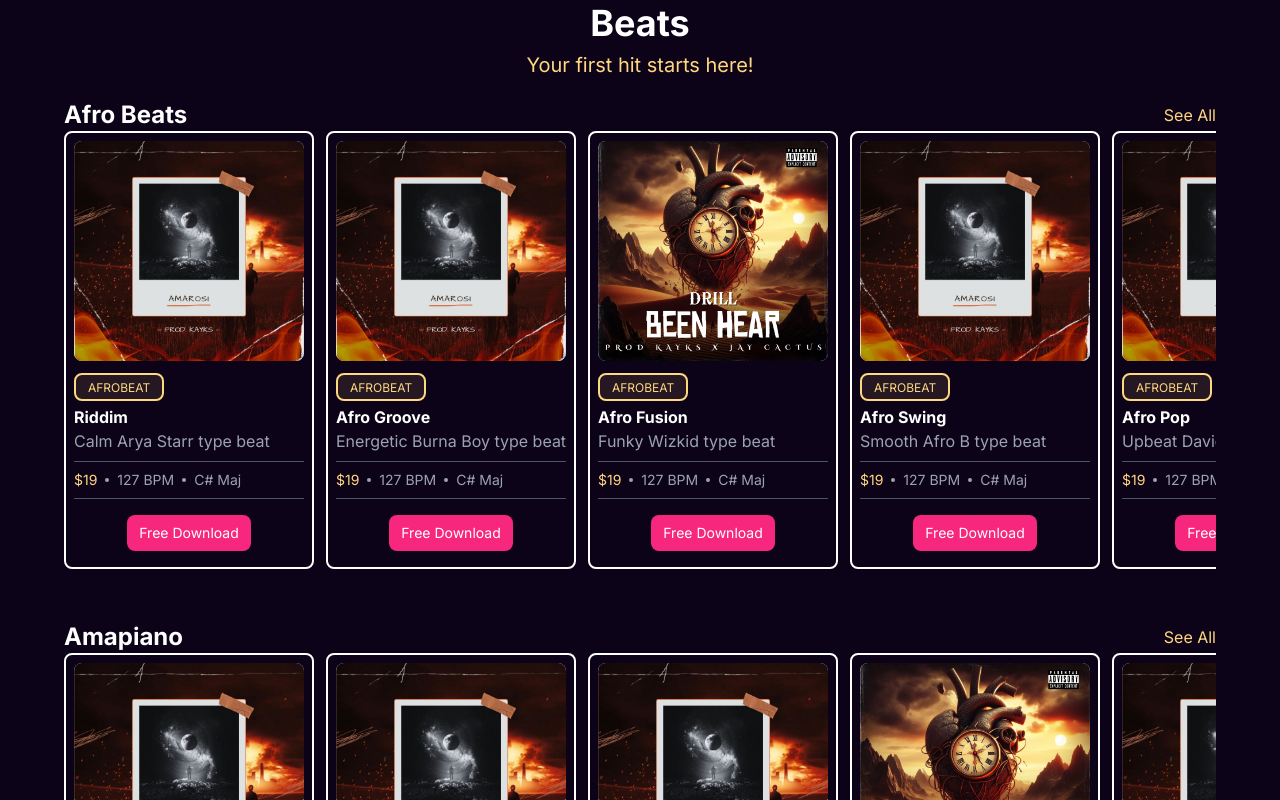
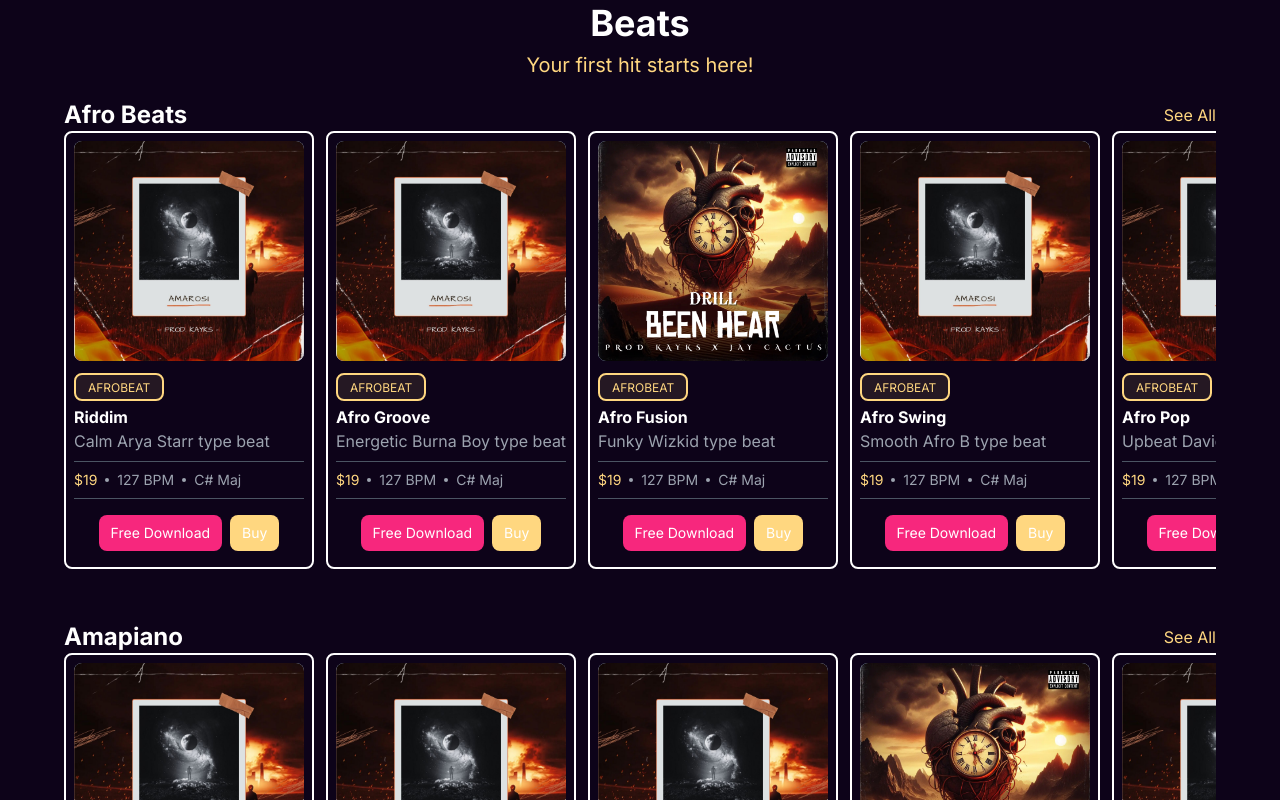
Before and after one commit to Okeke-Divine/Prod-Kayks, a Next.js app: page / in a window 1280 px wide. Shown: the part 820-1620 px from the top of the page. Built offline with nearby package versions, Linux system fonts and the light colour scheme.

Commit message:
Updated the beat component

```diff
--- a/src/components/shared/BeatCard.jsx
+++ b/src/components/shared/BeatCard.jsx
@@ -52,8 +52,9 @@ export default function BeatCard({
         <div className="py-2">
           <Divider />
         </div>
-        <div className="flex justify-center py-2">
+        <div className="flex flex-wrap gap-2 justify-center py-2">
           <button className="bg-pink text-white py-2 px-3 text-sm rounded-lg cursor-pointer">Free Download</button>
+          <button className="bg-wood text-white py-2 px-3 text-sm rounded-lg cursor-pointer">Buy</button>
         </div>
       </div>
     </>
```
